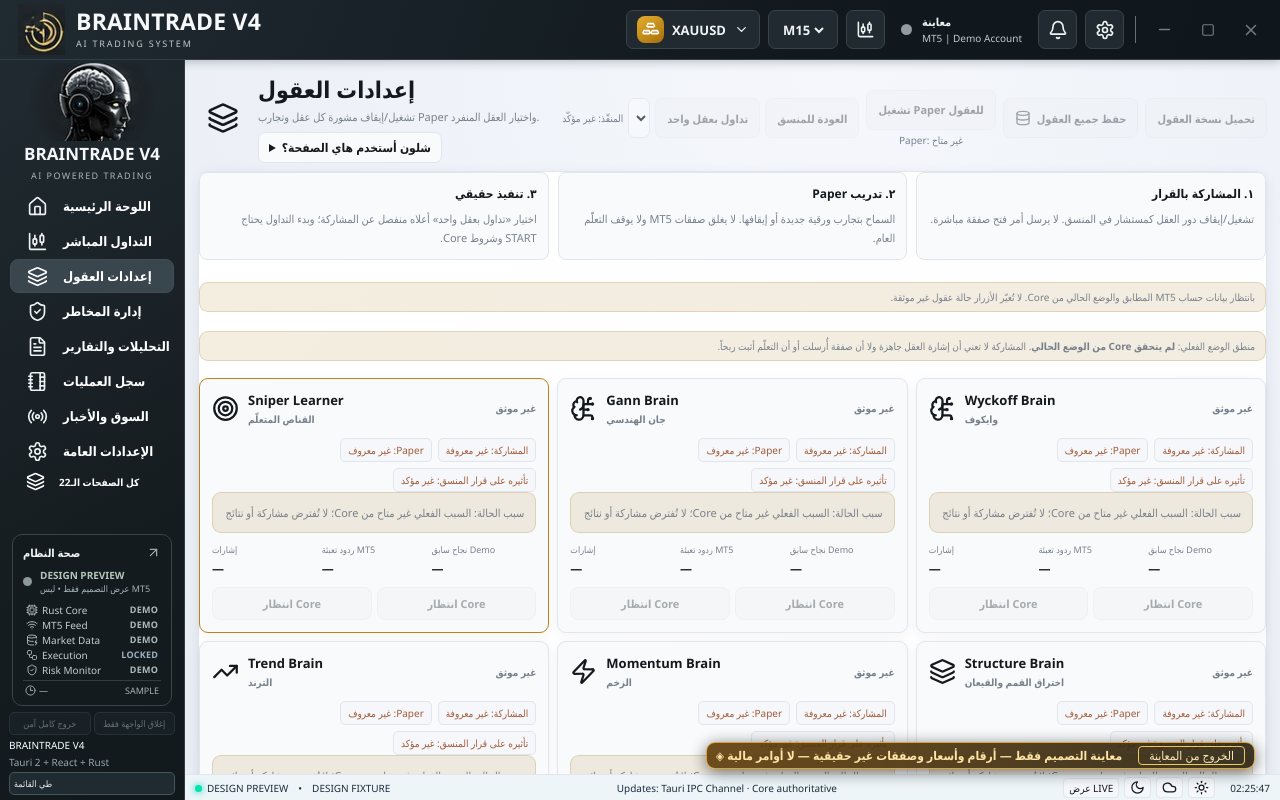
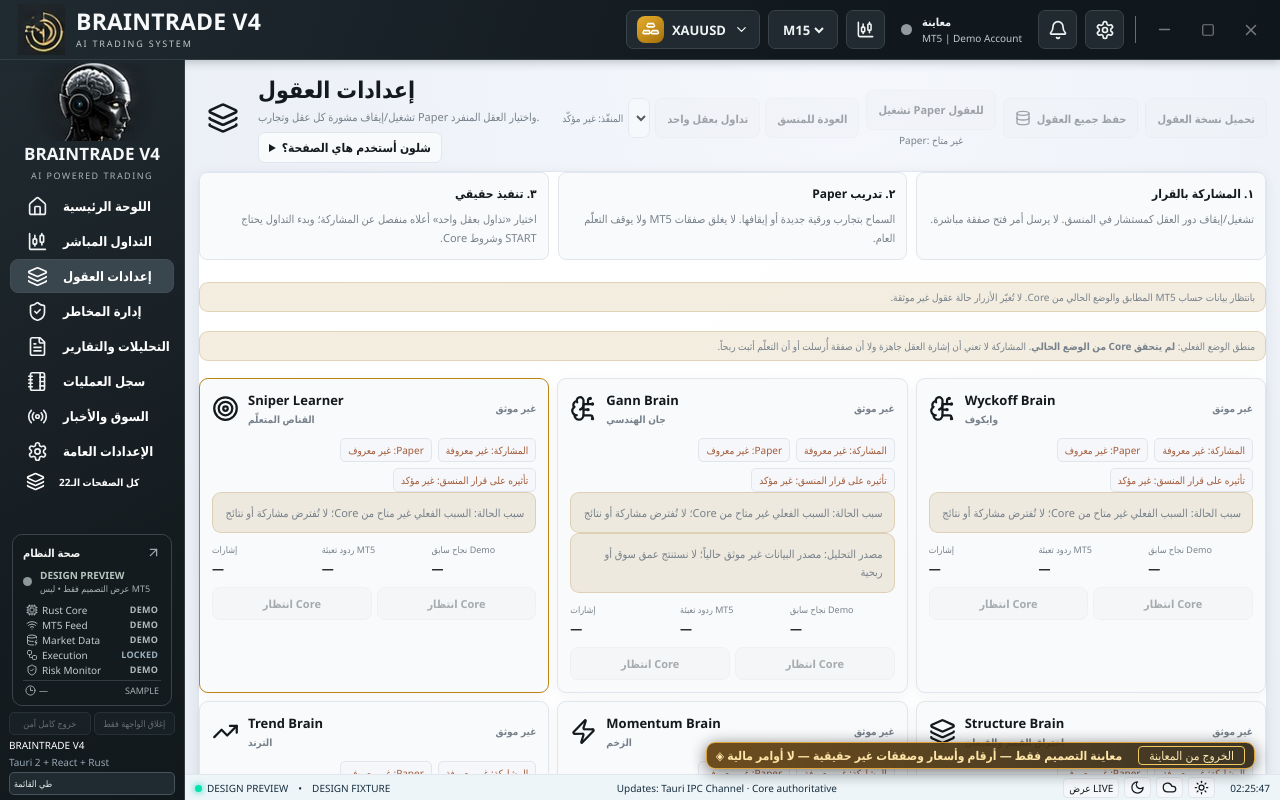
Before and after one commit to gngoongoog/V4, a React (Vite) app in the folder apps/terminal/: page / in a window 1280 px wide. Both pictures are taken after a click on the button "إعدادات العقول". Built offline with nearby package versions, Linux system fonts and the light colour scheme.

Commit message:
feat(ui): show Gann price/time research provenance directly in brain-management card

```diff
--- a/apps/terminal/src/operations.tsx
+++ b/apps/terminal/src/operations.tsx
@@ -290,7 +290,7 @@ export function BrainControlsOperations({source,disabled,armed,onSave}: {
         <span className={effective?'active':'off'}>تأثيره على قرار المنسق: {effectiveKnown?(effective?'مؤهل للمشاركة':'غير مشارك'):'غير مؤكد'}</span>
       </div>
       <p className="safe-note" data-brain-decision-reason={id}>سبب الحالة: {decisionReason}</p>
-      {(id==='dom'||id==='profile'||id==='gann_dom_profile'||id==='generated')&&
+      {(id==='gann'||id==='dom'||id==='profile'||id==='gann_dom_profile'||id==='generated')&&
        <p className="safe-note" data-brain-source={id}>مصدر التحليل: {evidenceNote}</p>}
       <div className="concept-brain-card-metrics"><span>إشارات <b>{known&&typeof activity.signals==='number'?activity.signals:'—'}</b></span><span title="رد تعبئة برقم Deal من الوسيط؛ قد يكون جزئياً وليس إغلاقاً مُسوّى">ردود تعبئة MT5 <b>{known&&typeof orders.fill_acknowledged==='number'?orders.fill_acknowledged:'—'}</b></span><span title="نسبة تاريخية لصفقات Demo مغلقة ومطابقة بعد التكاليف؛ ليست توقعاً لنجاح المستقبل">نجاح سابق Demo <b>{verified?`${(rate*100).toFixed(1)}%`:'—'}</b></span></div>
       <div className="concept-brain-card-actions">
```
